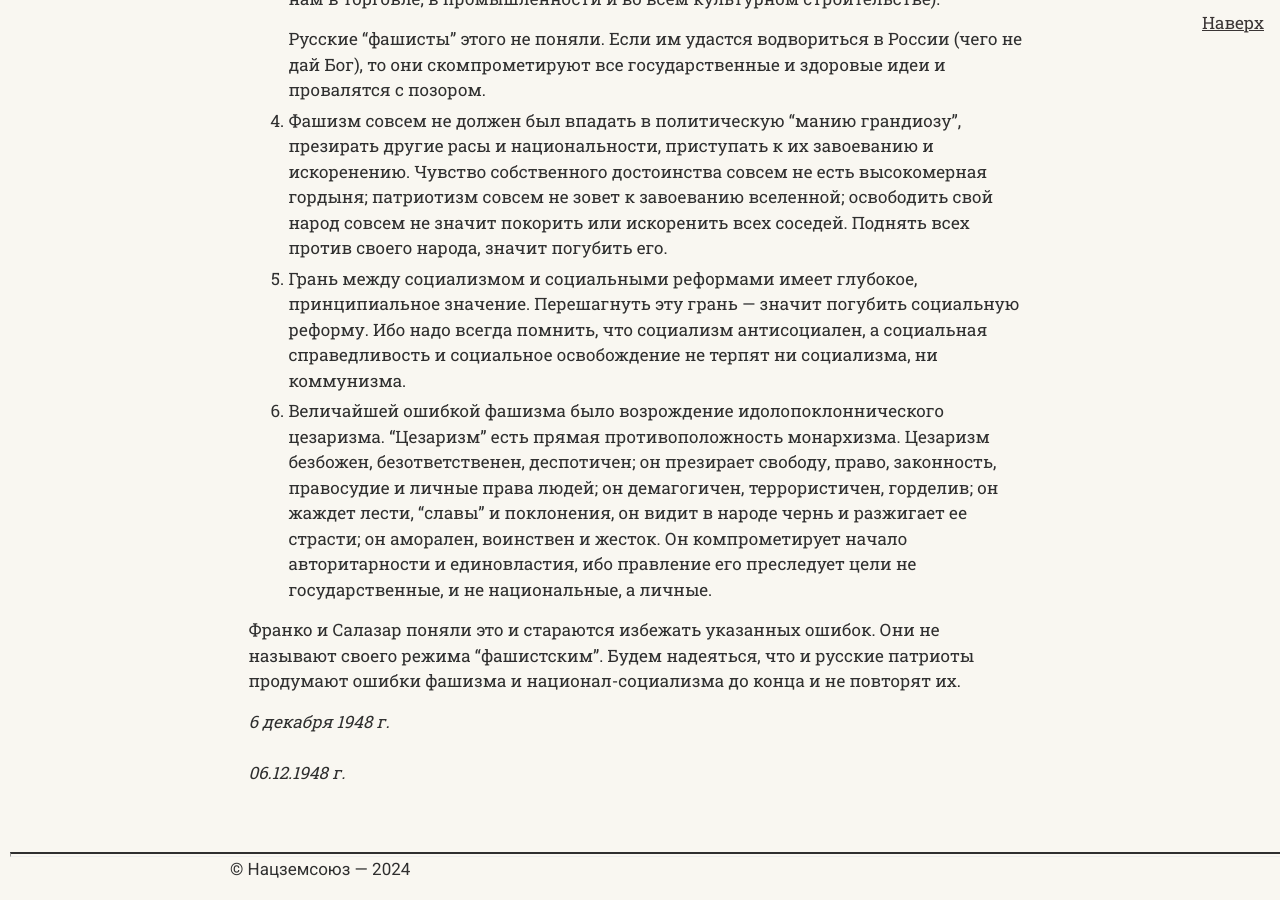
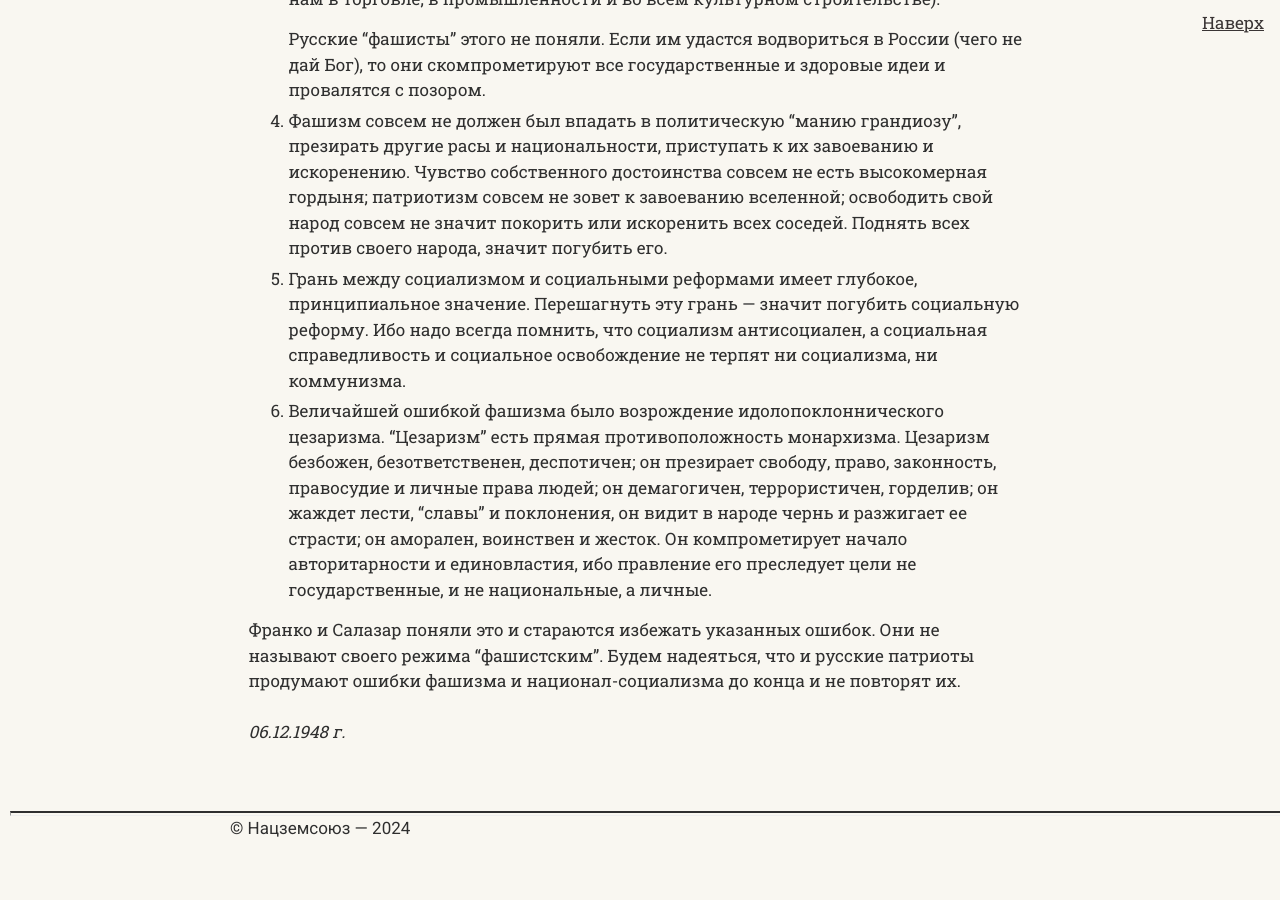
Before and after one commit to SergSi/land-use-art, a Jekyll site: the page built from _articles/1948-12-06-ilin.md, in a window 1280 px wide and 900 px high, scrolled down 2306 px. Built offline with Jekyll 4.4.1, drawn with Linux system fonts in a browser that asks for light colours; some web fonts are replaced; after the commit the page ends 3166 px from its top, so only the background shows below that.

Commit message:
Update 1948-12-06-ilin.md

```diff
--- a/_articles/1948-12-06-ilin.md
+++ b/_articles/1948-12-06-ilin.md
@@ -38,5 +38,3 @@ author: И. А. Ильин
 6. Величайшей ошибкой фашизма было возрождение идолопоклоннического цезаризма. "Цезаризм" есть прямая противоположность монархизма. Цезаризм безбожен, безответственен, деспотичен; он презирает свободу, право, законность, правосудие и личные права людей; он демагогичен, террористичен, горделив; он жаждет лести, "славы" и поклонения, он видит в народе чернь и разжигает ее страсти; он аморален, воинствен и жесток. Он компрометирует начало авторитарности и единовластия, ибо правление его преследует цели не государственные, и не национальные, а личные.
 
 Франко и Салазар поняли это и стараются избежать указанных ошибок. Они не называют своего режима "фашистским". Будем надеяться, что и русские патриоты продумают ошибки фашизма и национал-социализма до конца и не повторят их.
-
-*6 декабря 1948 г.*
```
